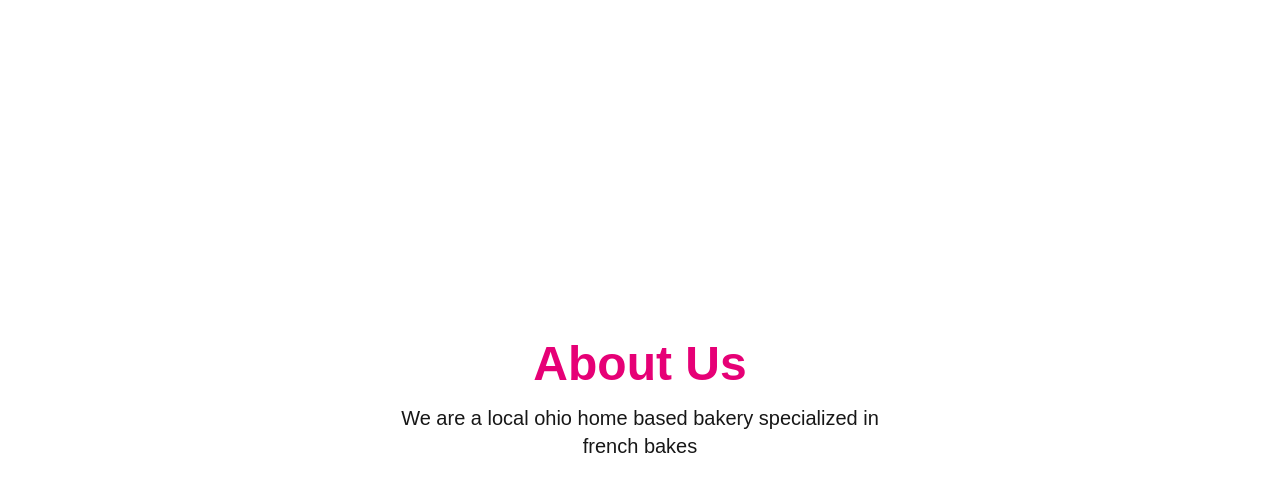
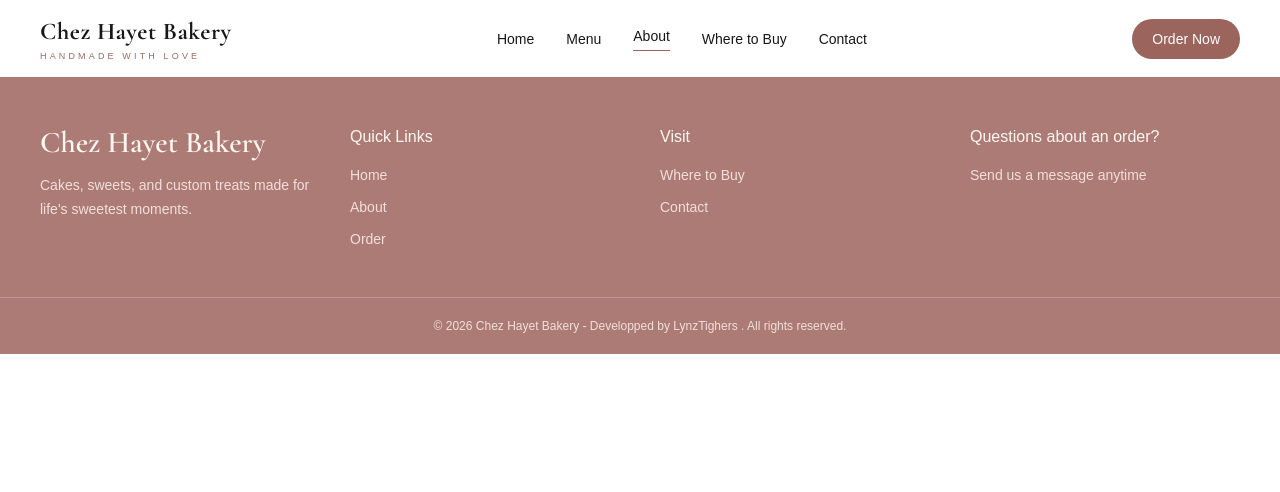
Before and after one commit to LynzTighers/chez-hayet-bakery, a Next.js app: page /about in a window 1280 px wide. Shown: the top 492 px of the page. Built offline with nearby package versions, Linux system fonts and the light colour scheme.

Commit message:
menu page and navbar + form components added

```diff
--- a/app/about/page.tsx
+++ b/app/about/page.tsx
@@ -1,11 +1,9 @@
-export default function about() {
+export default function contact() {
   return (
-    <main className="min-h-screen p-8 flex flex-col items-center justify-center">
-      <h1 className="text-5xl font-bold text-pink-600">About Us</h1>
-
-      <p className="mt-4 text-xl text-white-700 text-center max-w-lg">
-        We are a local ohio home based bakery specialized in french bakes
-      </p>
-    </main>
+    <html>
+      <body>
+        <main></main>
+      </body>
+    </html>
   );
 }
--- /dev/null
+++ b/app/components/Form.tsx
@@ -0,0 +1,6 @@
+"use client";
+import Form from "next/form";
+
+export default function Navbar() {
+  return <Form></Form>;
+}
--- a/app/components/Navbar.tsx
+++ b/app/components/Navbar.tsx
@@ -1,94 +1,101 @@
 "use client";
 
-import { useState } from "react";
-import Image from "next/image";
+import { Cormorant_Garamond, Inter } from "next/font/google";
 import Link from "next/link";
+import { usePathname } from "next/navigation";
+
+const inter = Inter({
+  subsets: ["latin"],
+  variable: "--font-inter",
+});
+
+const cormorant = Cormorant_Garamond({
+  subsets: ["latin"],
+  weight: ["400", "500", "600", "700"],
+  variable: "--font-cormorant",
+});
+
+const headingFont = Cormorant_Garamond({
+  subsets: ["latin"],
+  weight: ["500", "600", "700"],
+});
 
 export default function Navbar() {
-  const [open, setOpen] = useState(false);
+  const pathname = usePathname();
 
   return (
-    <nav className="bg-white border-b">
-      <div className="max-w-7xl mx-auto px-6 py-4 flex items-center justify-between">
-        {/* LOGO */}
-        <Link href="/" className="flex items-center">
-          <Image
-            src="/banner.png"
-            alt="Chez Hayet"
-            width={140}
-            height={60}
-            className="h-12 w-auto"
-            priority
-          />
-        </Link>
+    <>
+      {/* NAVBAR */}
+      <nav>
+        <div className="mx-auto flex max-w-7xl items-center justify-between px-6 py-4 lg:px-10">
+          <Link href="/" className="flex flex-col leading-none">
+            <span
+              className={`${headingFont.className} text-2xl font-bold tracking-wide`}
+            >
+              Chez Hayet Bakery
+            </span>
 
-        {/* DESKTOP MENU */}
-        <div className=" hidden md:block items-center gap-8 font-brand text-lg-blue">
-          <Link href="/">Home</Link>
-          <Link href="/about">About</Link>
-          <Link href="/where-to-buy">Where to Buy</Link>
-          <Link href="/contact">Contact</Link>
+            <span className="mt-1 text-[9px] uppercase tracking-[0.35em] text-[#986c62]">
+              Handmade with love
+            </span>
+          </Link>
+
+          <nav className="hidden items-center gap-8 text-sm md:flex">
+            <Link
+              href="/"
+              className={`transition hover:text-[#9b645d] ${
+                pathname === "/" ? "border-b border-[#9b645d] pb-1" : ""
+              }`}
+            >
+              Home
+            </Link>
+            <Link
+              href="/menu"
+              className={`transition hover:text-[#9b645d] ${
+                pathname === "/menu" ? "border-b border-[#9b645d] pb-1" : ""
+              }`}
+            >
+              Menu
+            </Link>
+
+            <Link
+              href="/about"
+              className={`transition hover:text-[#9b645d] ${
+                pathname === "/about" ? "border-b border-[#9b645d] pb-1" : ""
+              }`}
+            >
+              About
+            </Link>
+
+            <Link
+              href="/where-to-buy"
+              className={`transition hover:text-[#9b645d] ${
+                pathname === "/where-to-buy"
+                  ? "border-b border-[#9b645d] pb-1"
+                  : ""
+              }`}
+            >
+              Where to Buy
+            </Link>
+
+            <Link
+              href="/contact"
+              className={`transition hover:text-[#9b645d] ${
+                pathname === "/contact" ? "border-b border-[#9b645d] pb-1" : ""
+              }`}
+            >
+              Contact
+            </Link>
+          </nav>
 
           <Link
             href="/order"
-            className="bg-[#b33730] text-white px-5 py-2 rounded-full"
+            className="rounded-full bg-[#9b645d] px-5 py-2.5 text-sm font-medium text-white transition hover:bg-[#814f49]"
           >
-            Order
+            Order Now
           </Link>
         </div>
-
-        {/* MOBILE HAMBURGER */}
-        <div className=" md:hidden "></div>
-        <button onClick={() => setOpen(!open)} aria-label="Toggle menu">
-          <svg
-            className="w-8 h-8 text-[#b33730]"
-            fill="none"
-            stroke="currentColor"
-            strokeWidth={2}
-            viewBox="0 0 24 24"
-          >
-            {open ? (
-              <path
-                strokeLinecap="round"
-                strokeLinejoin="round"
-                d="M6 18L18 6M6 6l12 12"
-              />
-            ) : (
-              <path
-                strokeLinecap="round"
-                strokeLinejoin="round"
-                d="M4 6h16M4 12h16M4 18h16"
-              />
-            )}
-          </svg>
-        </button>
-      </div>
-
-      {/* MOBILE MENU */}
-      {open && (
-        <div className="md:hidden bg-white px-6 pb-6 flex flex-col gap-6 font-brand text-lg border-t">
-          <Link href="/" onClick={() => setOpen(false)}>
-            Home
-          </Link>
-          <Link href="/about" onClick={() => setOpen(false)}>
-            About
-          </Link>
-          <Link href="/where-to-buy" onClick={() => setOpen(false)}>
-            Where to Buy
-          </Link>
-          <Link href="/contact" onClick={() => setOpen(false)}>
-            Contact
-          </Link>
-
-          <Link
-            href="/order"
-            className="bg-[#b33730] text-white px-6 py-3 rounded-full text-center"
-            onClick={() => setOpen(false)}
-          >
-            Order
-          </Link>
-        </div>
-      )}
-    </nav>
+      </nav>
+    </>
   );
 }
--- a/app/layout.tsx
+++ b/app/layout.tsx
@@ -1,6 +1,12 @@
+"use client";
+
 import type { Metadata } from "next";
 import { Cormorant_Garamond, Inter } from "next/font/google";
 import "./globals.css";
+import Link from "next/link";
+import Image from "next/image";
+import Navbar from "./components/Navbar";
+import { usePathname } from "next/navigation";
 
 const inter = Inter({
   subsets: ["latin"],
@@ -13,24 +19,88 @@ const cormorant = Cormorant_Garamond({
   variable: "--font-cormorant",
 });
 
-export const metadata: Metadata = {
-  title: "Chez Hayet | Cakes & Patisseries | Columbus, OH",
-  description:
-    "Chez Hayet offers handmade cakes, Algerian sweets, pastries, and custom creations in Columbus, Ohio.",
-};
+const headingFont = Cormorant_Garamond({
+  subsets: ["latin"],
+  weight: ["500", "600", "700"],
+});
 
 export default function RootLayout({
   children,
 }: Readonly<{
   children: React.ReactNode;
 }>) {
+  const pathname = usePathname();
   return (
     <html lang="en">
       <body
         className={`${inter.variable} ${cormorant.variable} bg-[#fff8f1] text-[#3f2a26] antialiased`}
       >
+        <Navbar />
         {children}
+        {/* FOOTER */}
+        <footer className="bg-[#ad7b76] text-[#fff8f1]">
+          <div className="mx-auto grid max-w-7xl gap-10 px-6 py-12 sm:grid-cols-2 lg:grid-cols-4 lg:px-10">
+            <div>
+              <h3 className={`${headingFont.className} text-3xl font-semibold`}>
+                Chez Hayet Bakery
+              </h3>
+
+              <p className="mt-3 max-w-xs text-sm leading-6 text-[#f2dfda]">
+                Cakes, sweets, and custom treats made for life's sweetest
+                moments.
+              </p>
+            </div>
+
+            <FooterColumn
+              title="Quick Links"
+              links={[
+                ["Home", "/"],
+                ["About", "/about"],
+                ["Order", "/order"],
+              ]}
+            />
+
+            <FooterColumn
+              title="Visit"
+              links={[
+                ["Where to Buy", "/where-to-buy"],
+                ["Contact", "/contact"],
+              ]}
+            />
+            <FooterColumn
+              title="Questions about an order?"
+              links={[["Send us a message anytime", "/contact"]]}
+            />
+          </div>
+
+          <div className="border-t border-white/20 py-5 text-center text-xs text-[#f2dfda]">
+            © {new Date().getFullYear()} Chez Hayet Bakery - Developped by
+            LynzTighers . All rights reserved.
+          </div>
+        </footer>
       </body>
     </html>
   );
 }
+
+function FooterColumn({
+  title,
+  links,
+}: {
+  title: string;
+  links: [string, string][];
+}) {
+  return (
+    <div>
+      <h4 className="font-medium">{title}</h4>
+
+      <div className="mt-4 flex flex-col gap-3 text-sm text-[#f2dfda]">
+        {links.map(([label, href]) => (
+          <Link key={href} href={href} className="transition hover:text-white">
+            {label}
+          </Link>
+        ))}
+      </div>
+    </div>
+  );
+}
--- a/app/page.tsx
+++ b/app/page.tsx
@@ -40,58 +40,6 @@ export default function Home() {
     <main
       className={`${bodyFont.className} min-h-screen bg-[#fff8f1] text-[#3f2a26]`}
     >
-      {/* NAVBAR */}
-      <header className="sticky top-0 z-50 border-b border-[#eadbd3] bg-[#fff8f1]/95 backdrop-blur">
-        <div className="mx-auto flex max-w-7xl items-center justify-between px-6 py-4 lg:px-10">
-          <Link href="/" className="flex flex-col leading-none">
-            <span
-              className={`${headingFont.className} text-2xl font-bold tracking-wide`}
-            >
-              Chez Hayet Bakery
-            </span>
-
-            <span className="mt-1 text-[9px] uppercase tracking-[0.35em] text-[#986c62]">
-              Handmade with love
-            </span>
-          </Link>
-
-          <nav className="hidden items-center gap-8 text-sm md:flex">
-            <Link
-              href="/"
-              className="border-b border-[#9b645d] pb-1 transition hover:text-[#9b645d]"
-            >
-              Home
-            </Link>
-
-            <Link href="/about" className="transition hover:text-[#9b645d]">
-              About
-            </Link>
-
-            <Link href="/order" className="transition hover:text-[#9b645d]">
-              Order
-            </Link>
-
-            <Link
-              href="/where-to-buy"
-              className="transition hover:text-[#9b645d]"
-            >
-              Where to Buy
-            </Link>
-
-            <Link href="/contact" className="transition hover:text-[#9b645d]">
-              Contact
-            </Link>
-          </nav>
-
-          <Link
-            href="/order"
-            className="rounded-full bg-[#9b645d] px-5 py-2.5 text-sm font-medium text-white transition hover:bg-[#814f49]"
-          >
-            Order Now
-          </Link>
-        </div>
-      </header>
-
       {/* HERO */}
       <section className="relative overflow-hidden bg-[#bd908a]">
         <div className="mx-auto grid min-h-[620px] max-w-7xl items-center gap-10 px-6 py-16 lg:grid-cols-2 lg:px-10">
@@ -117,7 +65,7 @@ export default function Home() {
 
             <div className="mt-8 flex flex-wrap gap-4">
               <Link
-                href="/order"
+                href="/menu"
                 className="rounded-full bg-[#5c352f] px-6 py-3 text-sm font-medium text-white transition hover:bg-[#462722]"
               >
                 Explore Our Menu
@@ -289,52 +237,6 @@ export default function Home() {
           </Link>
         </div>
       </section>
-
-      {/* FOOTER */}
-      <footer className="bg-[#ad7b76] text-[#fff8f1]">
-        <div className="mx-auto grid max-w-7xl gap-10 px-6 py-12 sm:grid-cols-2 lg:grid-cols-4 lg:px-10">
-          <div>
-            <h3 className={`${headingFont.className} text-3xl font-semibold`}>
-              Your Bakery
-            </h3>
-
-            <p className="mt-3 max-w-xs text-sm leading-6 text-[#f2dfda]">
-              Cakes, sweets, and custom treats made for life's sweetest moments.
-            </p>
-          </div>
-
-          <FooterColumn
-            title="Quick Links"
-            links={[
-              ["Home", "/"],
-              ["About", "/about"],
-              ["Order", "/order"],
-            ]}
-          />
-
-          <FooterColumn
-            title="Visit"
-            links={[
-              ["Where to Buy", "/where-to-buy"],
-              ["Contact", "/contact"],
-            ]}
-          />
-
-          <div>
-            <h4 className="font-medium">Get in Touch</h4>
-
-            <p className="mt-4 text-sm leading-6 text-[#f2dfda]">
-              Questions about an order?
-              <br />
-              Send us a message anytime.
-            </p>
-          </div>
-        </div>
-
-        <div className="border-t border-white/20 py-5 text-center text-xs text-[#f2dfda]">
-          © {new Date().getFullYear()} Your Bakery. All rights reserved.
-        </div>
-      </footer>
     </main>
   );
 }
@@ -364,25 +266,3 @@ function Value({
     </div>
   );
 }
-
-function FooterColumn({
-  title,
-  links,
-}: {
-  title: string;
-  links: [string, string][];
-}) {
-  return (
-    <div>
-      <h4 className="font-medium">{title}</h4>
-
-      <div className="mt-4 flex flex-col gap-3 text-sm text-[#f2dfda]">
-        {links.map(([label, href]) => (
-          <Link key={href} href={href} className="transition hover:text-white">
-            {label}
-          </Link>
-        ))}
-      </div>
-    </div>
-  );
-}
--- a/package.json
+++ b/package.json
@@ -10,6 +10,7 @@
   },
   "dependencies": {
     "next": "16.1.1",
+    "next-app-active-link": "^1.0.1",
     "react": "19.2.3",
     "react-dom": "19.2.3"
   },
```
Also changed, not shown: app/menu/page.tsx (added, +9 -0 lines), app/where-to-buy/page.tsx (added, +9 -0 lines), 1 other file (tests, documents, lock files or other folders).
